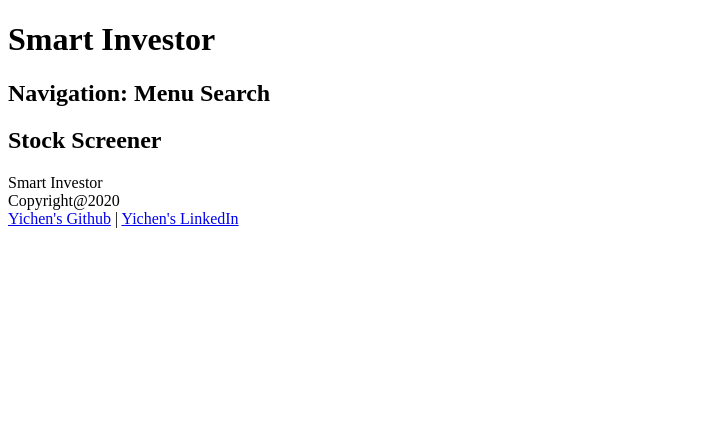
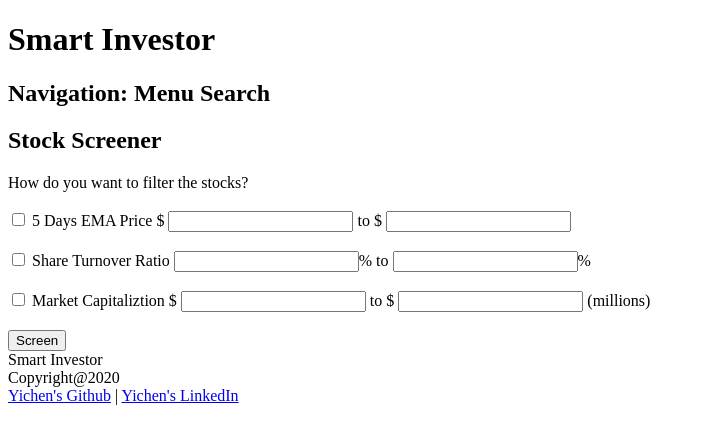
Before and after one commit to nancydyc/Smart-Investor-Beginner, a Flask app: page /screen in a window 1280 px wide. Shown: the top 444 px of the page, without its empty margins (0-705 px from the left). Run offline with Flask 2, Linux system fonts and the light colour scheme.

```diff
--- a/server.py
+++ b/server.py
@@ -5,7 +5,7 @@ from jinja2 import StrictUndefined
 from flask import Flask, render_template, request, flash, redirect, session, jsonify
 from flask_debugtoolbar import DebugToolbarExtension
 
-from model import connect_to_db, db
+from model import connect_to_db, db, User, Watchlist, Stock
 
 import requests
 
--- a/templates/home.html
+++ b/templates/home.html
@@ -11,6 +11,7 @@
 {% block content %}
 
   <h2>Home</h2>
+  {{symbol}}
 
   <form id="form" action="/stock" >
     Search stocks by symbol
--- a/templates/screen.html
+++ b/templates/screen.html
@@ -5,5 +5,35 @@
 
 
 <h2>Stock Screener</h2>
+<div>
+    <form>
+        How do you want to filter the stocks? </br></br>
+
+        <input type="checkbox" name="screen" value="price">
+        <label>5 Days EMA Price</label>
+
+            $ <input type="number" class="form-control form-filter" name="price" step="any" min=0>
+
+            to $ <input type="number" class="form-control form-filter" name="price" step="any" min=0>
+        </br></br>
+
+        <input type="checkbox" name="screen" value="volume">
+        <label>Share Turnover Ratio</label>
+
+            <input type="number" class="form-control form-filter" name="price" step="any" min=0>%
+
+            to <input type="number" class="form-control form-filter" name="price" step="any" min=0>%
+        </br></br>
+
+        <input type="checkbox" name="screen" value="price">
+        <label>Market Capitaliztion</label>
+
+            $ <input type="number" class="form-control form-filter" name="price" step="any" min=0>
+
+            to $ <input type="number" class="form-control form-filter" name="price" step="any" min=0> (millions)
+            </br></br>
+        <button type="submit">Screen</button>
+    </form>
+</div>
 
 {% endblock %}
```
Also changed, not shown: seed.py (+27 -3 lines), templates/result.html (+11 -0 lines).
